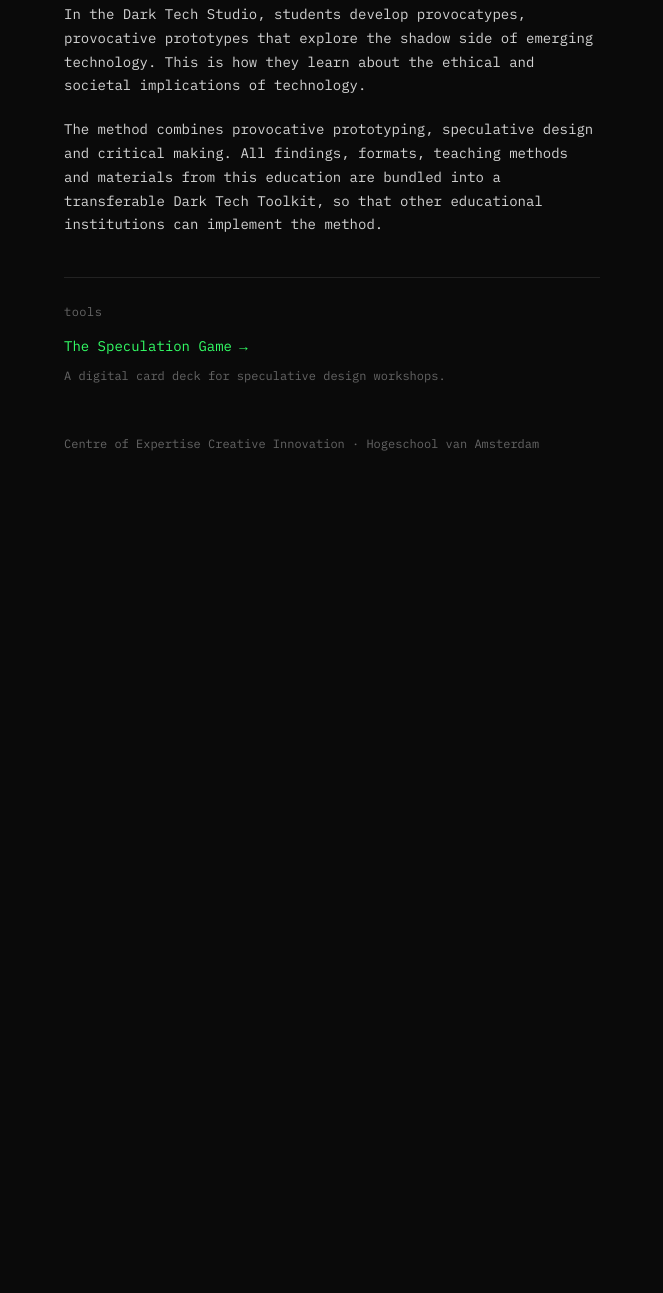
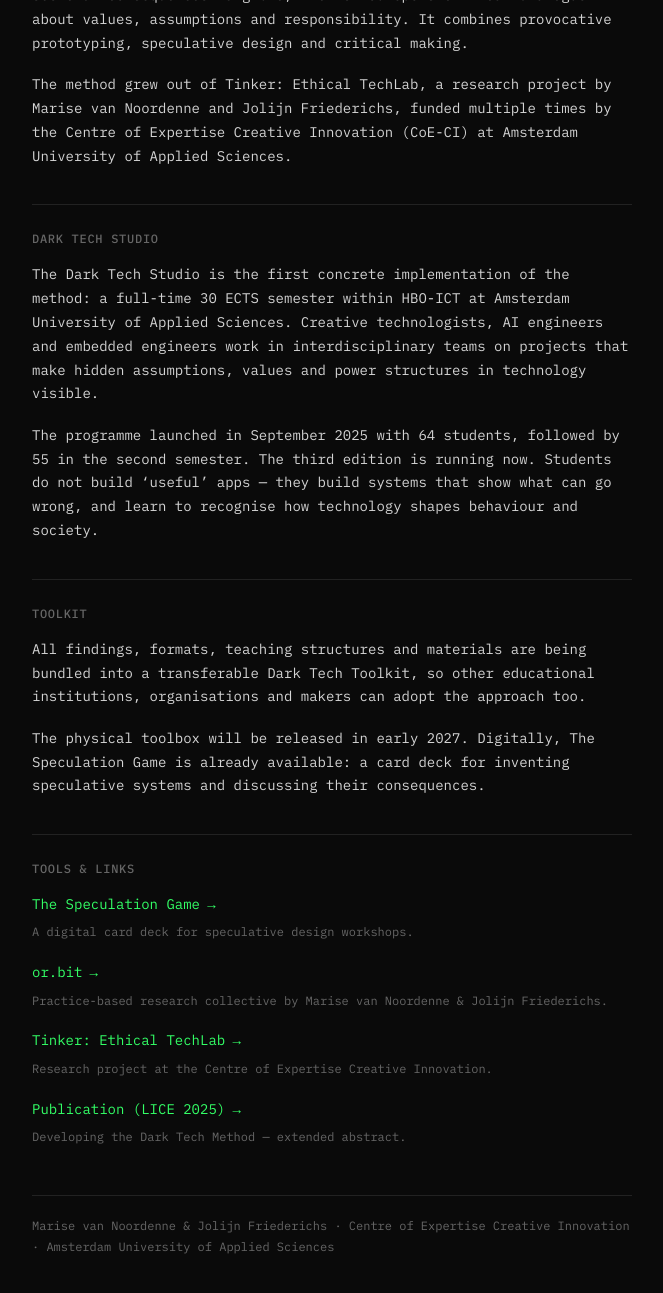
Before and after one commit to vannoordenne/darktechmethod, a plain HTML site: page index.html in a window 1280 px wide. Shown: the part 451-1744 px from the top of the page, without its empty margins (308-971 px from the left). Before the commit the page ends 969 px from the top, so only its background shows below. Drawn offline with Linux system fonts and the light colour scheme.

Commit message:
Expand site with method, studio, toolkit (2027) and key links.

```diff
--- a/index.html
+++ b/index.html
@@ -25,27 +25,71 @@
     </div>
 
     <h1><span data-i18n="title">Dark Tech Methode</span><span class="cursor" aria-hidden="true"></span></h1>
+    <p class="lede" data-i18n="lede">Wat gebeurt er als we stoppen met oplossingen ontwerpen, en juist de systemen maken die we vrezen?</p>
 
+    <section class="block">
+      <h2 data-i18n="methodLabel">Methode</h2>
       <div class="text">
-      <p data-i18n="p1">De Dark Tech Methode is voortgekomen uit een onderzoeksproject van Marise van Noordenne en Jolijn Friederichs, drie keer gefinancierd door het Centre of Expertise Creative Innovation (CoE-CI). Het doel was een nieuwe manier te ontwikkelen om ethische en kritische reflectie op een speelse en laagdrempelige manier in te bedden in het ICT-onderwijs.</p>
+        <p data-i18n="method1">De Dark Tech Methode is een speculative design-aanpak die ethische reflectie inbedt in het maken van technologie. In plaats van ethiek als aparte theorie te behandelen, ontwikkelen deelnemers provocatypes: provocatieve prototypes die de schaduwkant van opkomende technologie uitvergroten en bespreekbaar maken.</p>
+        <p data-i18n="method2">Door macht, manipulatie, surveillance, afhankelijkheid en andere maatschappelijke gevolgen tastbaar te maken, ontstaat kritische dialoog over waarden, aannames en verantwoordelijkheid. De methode combineert provocative prototyping, speculative design en critical making.</p>
+        <p data-i18n="method3">De methode kwam voort uit Tinker: Ethical TechLab, een onderzoeksproject van Marise van Noordenne en Jolijn Friederichs, meermalen gefinancierd door het Centre of Expertise Creative Innovation (CoE-CI) aan de Hogeschool van Amsterdam.</p>
+      </div>
+    </section>
 
-      <p data-i18n="p2">Dit mondde uit in de opzet van de Dark Tech Studio: een onderwijsprogramma op HBO-ICT aan de Hogeschool van Amsterdam. Een fulltime semester van 30 ECTS, dat sinds het najaar van 2025 draait. Het eerste semester telde 64 studenten, het tweede 55, en het derde aankomende semester gaat aan de slag met 105 studenten.</p>
+    <section class="block">
+      <h2 data-i18n="studioLabel">Dark Tech Studio</h2>
+      <div class="text">
+        <p data-i18n="studio1">De Dark Tech Studio is de eerste concrete toepassing van de methode: een fulltime semester van 30 ECTS binnen HBO-ICT aan de Hogeschool van Amsterdam. Creative technologists, AI-engineers en embedded engineers werken interdisciplinair aan projecten die verborgen aannames, waarden en machtsstructuren in technologie zichtbaar maken.</p>
+        <p data-i18n="studio2">Het programma startte in september 2025 met 64 studenten, gevolgd door 55 in het tweede semester. De derde editie loopt nu. Studenten bouwen geen ‘handige’ apps, maar systemen die laten zien wat er mis kan gaan — en leren zo beter herkennen hoe technologie gedrag en samenleving stuurt.</p>
+      </div>
+    </section>
 
-      <p data-i18n="p3">In de Dark Tech Studio ontwikkelen studenten provocatypes, provocatieve prototypes die de schaduwkant van opkomende technologie verkennen. Zo leren ze over de ethische en maatschappelijke implicaties van technologie.</p>
+    <section class="block">
+      <h2 data-i18n="toolkitLabel">Toolkit</h2>
+      <div class="text">
+        <p data-i18n="toolkit1">Alle bevindingen, formats, lesvormen en materialen worden gebundeld in een overdraagbare Dark Tech Toolkit, zodat ook andere onderwijsinstellingen, organisaties en makers met de methode aan de slag kunnen.</p>
+        <p data-i18n="toolkit2">De fysieke toolbox verschijnt begin 2027. Digitaal is The Speculation Game al beschikbaar: een kaartenset om speculative systemen te bedenken en hun gevolgen te bespreken.</p>
+      </div>
+    </section>
 
-      <p data-i18n="p4">De methode is een combinatie van provocative prototyping, speculative design en critical making. Alle bevindingen, formats, lesvormen en materialen uit dit onderwijs worden gebundeld in een overdraagbare Dark Tech Toolkit, zodat ook andere onderwijsinstellingen de methode kunnen implementeren.</p>
-    </div>
+    <section class="block tools" aria-label="Tools">
+      <h2 data-i18n="toolsLabel">Tools & links</h2>
 
-    <nav class="tools" aria-label="Tools">
-      <p class="tools-label" data-i18n="toolsLabel">Tools</p>
+      <ul class="link-list">
+        <li>
           <a class="tool-link" href="/speculation-game/">
             <span data-i18n="gameLink">The Speculation Game</span>
             <span aria-hidden="true">→</span>
           </a>
           <p class="tool-note" data-i18n="gameNote">Digitale kaartenset voor speculative design workshops.</p>
-    </nav>
+        </li>
+        <li>
+          <a class="tool-link" href="https://www.or-bit.xyz/" rel="noopener">
+            <span data-i18n="orbitLink">or.bit</span>
+            <span aria-hidden="true">→</span>
+          </a>
+          <p class="tool-note" data-i18n="orbitNote">Practice-based research collective van Marise van Noordenne & Jolijn Friederichs.</p>
+        </li>
+        <li>
+          <a class="tool-link" href="https://coeci.nl/projecten/tinker-ethical-techlab-de-dark-tech-methode/" rel="noopener">
+            <span data-i18n="tinkerLink">Tinker: Ethical TechLab</span>
+            <span aria-hidden="true">→</span>
+          </a>
+          <p class="tool-note" data-i18n="tinkerNote">Onderzoeksproject bij Centre of Expertise Creative Innovation.</p>
+        </li>
+        <li>
+          <a class="tool-link" href="https://marisevannoordenne.nl/assets/publications/Developing-the-Dark-Tech-Method-2025.pdf" rel="noopener">
+            <span data-i18n="paperLink">Publicatie (LICE 2025)</span>
+            <span aria-hidden="true">→</span>
+          </a>
+          <p class="tool-note" data-i18n="paperNote">Developing the Dark Tech Method — extended abstract.</p>
+        </li>
+      </ul>
+    </section>
 
-    <p class="footer">Centre of Expertise Creative Innovation · Hogeschool van Amsterdam</p>
+    <p class="footer">
+      <span data-i18n="footer">Marise van Noordenne & Jolijn Friederichs · Centre of Expertise Creative Innovation · Hogeschool van Amsterdam</span>
+    </p>
 
   </main>
 
--- a/script.js
+++ b/script.js
@@ -3,25 +3,53 @@ const copy = {
     prompt: 'darktechmethode ~',
     title: 'Dark Tech Methode',
     description: 'Een overdraagbare methode voor ethische en kritische reflectie op technologie in het ICT-onderwijs — ontwikkeld aan de Hogeschool van Amsterdam.',
-    p1: 'De Dark Tech Methode is voortgekomen uit een onderzoeksproject van Marise van Noordenne en Jolijn Friederichs, drie keer gefinancierd door het Centre of Expertise Creative Innovation (CoE-CI). Het doel was een nieuwe manier te ontwikkelen om ethische en kritische reflectie op een speelse en laagdrempelige manier in te bedden in het ICT-onderwijs.',
-    p2: 'Dit mondde uit in de opzet van de Dark Tech Studio: een onderwijsprogramma op HBO-ICT aan de Hogeschool van Amsterdam. Een fulltime semester van 30 ECTS, dat sinds het najaar van 2025 draait. Het eerste semester telde 64 studenten, het tweede 55, en het derde aankomende semester gaat aan de slag met 105 studenten.',
-    p3: 'In de Dark Tech Studio ontwikkelen studenten provocatypes, provocatieve prototypes die de schaduwkant van opkomende technologie verkennen. Zo leren ze over de ethische en maatschappelijke implicaties van technologie.',
-    p4: 'De methode is een combinatie van provocative prototyping, speculative design en critical making. Alle bevindingen, formats, lesvormen en materialen uit dit onderwijs worden gebundeld in een overdraagbare Dark Tech Toolkit, zodat ook andere onderwijsinstellingen de methode kunnen implementeren.',
-    toolsLabel: 'Tools',
+    lede: 'Wat gebeurt er als we stoppen met oplossingen ontwerpen, en juist de systemen maken die we vrezen?',
+    methodLabel: 'Methode',
+    method1: 'De Dark Tech Methode is een speculative design-aanpak die ethische reflectie inbedt in het maken van technologie. In plaats van ethiek als aparte theorie te behandelen, ontwikkelen deelnemers provocatypes: provocatieve prototypes die de schaduwkant van opkomende technologie uitvergroten en bespreekbaar maken.',
+    method2: 'Door macht, manipulatie, surveillance, afhankelijkheid en andere maatschappelijke gevolgen tastbaar te maken, ontstaat kritische dialoog over waarden, aannames en verantwoordelijkheid. De methode combineert provocative prototyping, speculative design en critical making.',
+    method3: 'De methode kwam voort uit Tinker: Ethical TechLab, een onderzoeksproject van Marise van Noordenne en Jolijn Friederichs, meermalen gefinancierd door het Centre of Expertise Creative Innovation (CoE-CI) aan de Hogeschool van Amsterdam.',
+    studioLabel: 'Dark Tech Studio',
+    studio1: 'De Dark Tech Studio is de eerste concrete toepassing van de methode: een fulltime semester van 30 ECTS binnen HBO-ICT aan de Hogeschool van Amsterdam. Creative technologists, AI-engineers en embedded engineers werken interdisciplinair aan projecten die verborgen aannames, waarden en machtsstructuren in technologie zichtbaar maken.',
+    studio2: 'Het programma startte in september 2025 met 64 studenten, gevolgd door 55 in het tweede semester. De derde editie loopt nu. Studenten bouwen geen ‘handige’ apps, maar systemen die laten zien wat er mis kan gaan — en leren zo beter herkennen hoe technologie gedrag en samenleving stuurt.',
+    toolkitLabel: 'Toolkit',
+    toolkit1: 'Alle bevindingen, formats, lesvormen en materialen worden gebundeld in een overdraagbare Dark Tech Toolkit, zodat ook andere onderwijsinstellingen, organisaties en makers met de methode aan de slag kunnen.',
+    toolkit2: 'De fysieke toolbox verschijnt begin 2027. Digitaal is The Speculation Game al beschikbaar: een kaartenset om speculative systemen te bedenken en hun gevolgen te bespreken.',
+    toolsLabel: 'Tools & links',
     gameLink: 'The Speculation Game',
     gameNote: 'Digitale kaartenset voor speculative design workshops.',
+    orbitLink: 'or.bit',
+    orbitNote: 'Practice-based research collective van Marise van Noordenne & Jolijn Friederichs.',
+    tinkerLink: 'Tinker: Ethical TechLab',
+    tinkerNote: 'Onderzoeksproject bij Centre of Expertise Creative Innovation.',
+    paperLink: 'Publicatie (LICE 2025)',
+    paperNote: 'Developing the Dark Tech Method — extended abstract.',
+    footer: 'Marise van Noordenne & Jolijn Friederichs · Centre of Expertise Creative Innovation · Hogeschool van Amsterdam',
   },
   en: {
     prompt: 'darktechmethod ~',
     title: 'Dark Tech Method',
     description: 'A transferable approach for ethical and critical reflection on technology in ICT education — developed at Amsterdam University of Applied Sciences.',
-    p1: 'The Dark Tech Method emerged from a research project by Marise van Noordenne and Jolijn Friederichs, funded three times by the Centre of Expertise Creative Innovation (CoE-CI). The aim was to develop a new way to embed ethical and critical reflection in ICT education in a playful, low-threshold manner.',
-    p2: 'This led to the Dark Tech Studio: an educational programme within HBO-ICT at Amsterdam University of Applied Sciences (HvA). A full-time semester of 30 ECTS, running since fall 2025. The first semester had 64 students, the second 55, and the upcoming third semester will work with 105 students.',
-    p3: 'In the Dark Tech Studio, students develop provocatypes, provocative prototypes that explore the shadow side of emerging technology. This is how they learn about the ethical and societal implications of technology.',
-    p4: 'The method combines provocative prototyping, speculative design and critical making. All findings, formats, teaching methods and materials from this education are bundled into a transferable Dark Tech Toolkit, so that other educational institutions can implement the method.',
-    toolsLabel: 'Tools',
+    lede: 'What happens when we stop designing solutions, and deliberately design the systems we fear?',
+    methodLabel: 'Method',
+    method1: 'The Dark Tech Method is a speculative design approach that embeds ethical reflection in the making of technology. Rather than treating ethics as standalone theory, participants develop provocatypes: provocative prototypes that exaggerate and make discussable the shadow sides of emerging technology.',
+    method2: 'By making power, manipulation, surveillance, dependency and other societal consequences tangible, the method opens critical dialogue about values, assumptions and responsibility. It combines provocative prototyping, speculative design and critical making.',
+    method3: 'The method grew out of Tinker: Ethical TechLab, a research project by Marise van Noordenne and Jolijn Friederichs, funded multiple times by the Centre of Expertise Creative Innovation (CoE-CI) at Amsterdam University of Applied Sciences.',
+    studioLabel: 'Dark Tech Studio',
+    studio1: 'The Dark Tech Studio is the first concrete implementation of the method: a full-time 30 ECTS semester within HBO-ICT at Amsterdam University of Applied Sciences. Creative technologists, AI engineers and embedded engineers work in interdisciplinary teams on projects that make hidden assumptions, values and power structures in technology visible.',
+    studio2: 'The programme launched in September 2025 with 64 students, followed by 55 in the second semester. The third edition is running now. Students do not build ‘useful’ apps — they build systems that show what can go wrong, and learn to recognise how technology shapes behaviour and society.',
+    toolkitLabel: 'Toolkit',
+    toolkit1: 'All findings, formats, teaching structures and materials are being bundled into a transferable Dark Tech Toolkit, so other educational institutions, organisations and makers can adopt the approach too.',
+    toolkit2: 'The physical toolbox will be released in early 2027. Digitally, The Speculation Game is already available: a card deck for inventing speculative systems and discussing their consequences.',
+    toolsLabel: 'Tools & links',
     gameLink: 'The Speculation Game',
     gameNote: 'A digital card deck for speculative design workshops.',
+    orbitLink: 'or.bit',
+    orbitNote: 'Practice-based research collective by Marise van Noordenne & Jolijn Friederichs.',
+    tinkerLink: 'Tinker: Ethical TechLab',
+    tinkerNote: 'Research project at the Centre of Expertise Creative Innovation.',
+    paperLink: 'Publication (LICE 2025)',
+    paperNote: 'Developing the Dark Tech Method — extended abstract.',
+    footer: 'Marise van Noordenne & Jolijn Friederichs · Centre of Expertise Creative Innovation · Amsterdam University of Applied Sciences',
   },
 };
 
--- a/style.css
+++ b/style.css
@@ -8,9 +8,10 @@
   --bg: #0a0a0a;
   --fg: #d4d4d4;
   --dim: #666;
+  --line: #222;
   --accent: #33ff66;
   --font: 'IBM Plex Mono', ui-monospace, monospace;
-  --max: 36rem;
+  --max: 40rem;
 }
 
 body {
@@ -78,7 +79,7 @@ h1 {
   font-size: 1.25rem;
   font-weight: 500;
   letter-spacing: 0.02em;
-  margin-bottom: 2rem;
+  margin-bottom: 1rem;
 }
 
 .cursor {
@@ -95,8 +96,35 @@ h1 {
   50% { opacity: 0; }
 }
 
+.lede {
+  margin-bottom: 2.25rem;
+  color: var(--accent);
+  font-size: 14px;
+  line-height: 1.6;
+}
+
+.block {
+  margin-bottom: 2.25rem;
+  padding-top: 1.5rem;
+  border-top: 1px solid var(--line);
+}
+
+.block:first-of-type {
+  border-top: none;
+  padding-top: 0;
+}
+
+h2 {
+  margin-bottom: 0.85rem;
+  font-size: 12px;
+  font-weight: 500;
+  letter-spacing: 0.06em;
+  text-transform: uppercase;
+  color: var(--dim);
+}
+
 .text p {
-  margin-bottom: 1.25rem;
+  margin-bottom: 1.1rem;
 }
 
 .text p:last-child {
@@ -104,17 +132,14 @@ h1 {
 }
 
 .tools {
-  margin-top: 2.5rem;
-  padding-top: 1.5rem;
-  border-top: 1px solid #222;
+  margin-bottom: 0;
 }
 
-.tools-label {
-  margin-bottom: 0.75rem;
-  font-size: 12px;
-  color: var(--dim);
-  text-transform: lowercase;
-  letter-spacing: 0.04em;
+.link-list {
+  list-style: none;
+  display: flex;
+  flex-direction: column;
+  gap: 1.15rem;
 }
 
 .tool-link {
@@ -132,13 +157,15 @@ h1 {
 }
 
 .tool-note {
-  margin-top: 0.45rem;
+  margin-top: 0.35rem;
   font-size: 12px;
   color: var(--dim);
 }
 
 .footer {
   margin-top: 3rem;
+  padding-top: 1.25rem;
+  border-top: 1px solid var(--line);
   font-size: 12px;
   color: var(--dim);
 }
```
Lines whose indentation alone changed are shown as unchanged.
